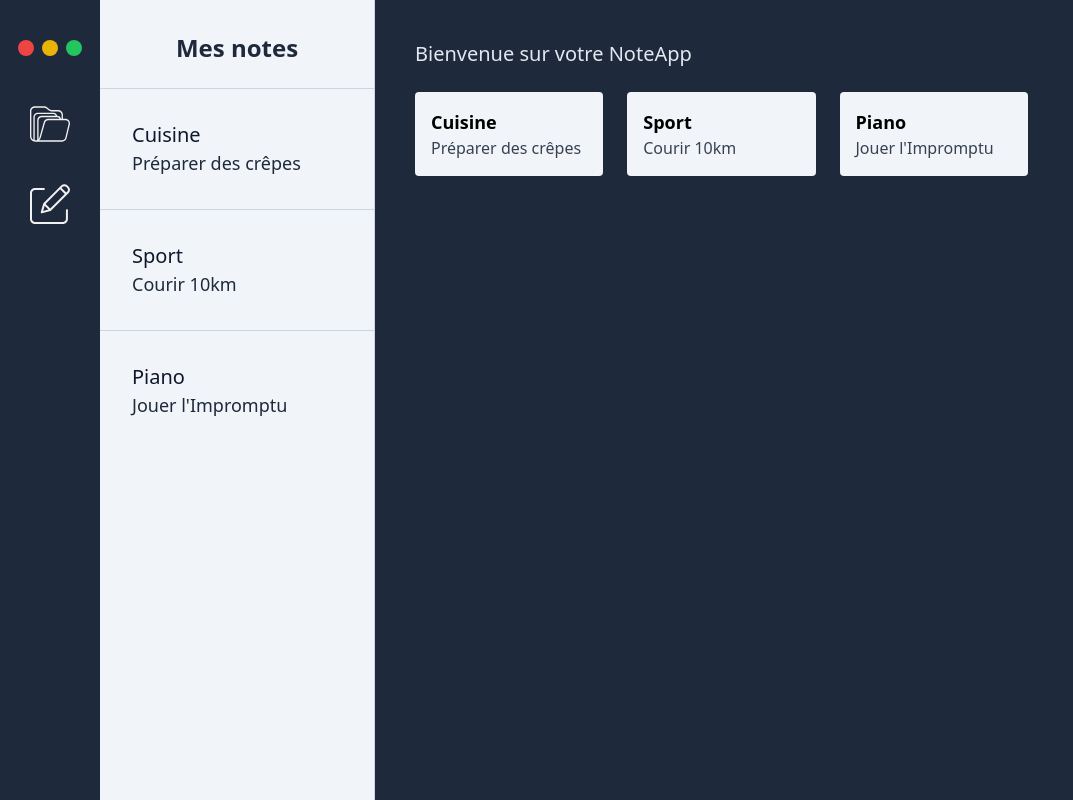
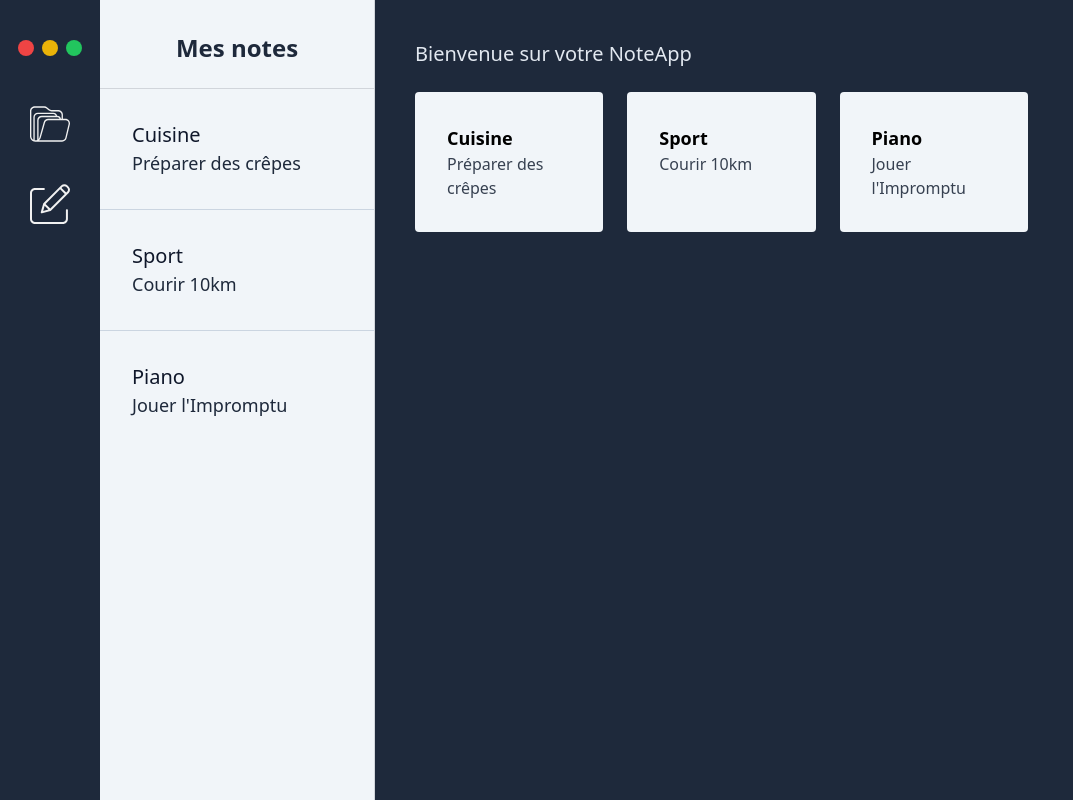
Before and after one commit to Maissane-abd/NoteApp, a React (Vite) app: page / in a window 1280 px wide. Shown: the whole page, without its empty margins (0-1073 px from the left). Built offline with nearby package versions, Linux system fonts and the light colour scheme.

Commit message:
update & delete a note

```diff
--- a/src/components/DisplayedNotes.jsx
+++ b/src/components/DisplayedNotes.jsx
@@ -1,7 +1,7 @@
 import { useSelector, useDispatch } from "react-redux"
 import { Link } from "react-router-dom"
 import { useNavigate, useParams } from "react-router-dom"
-
+import {deleteNote} from "../features/note"
 export default function DisplayedNote() {
   const notes = useSelector(state => state.notes)
   const dispatch = useDispatch()
--- a/src/components/Edit.jsx
+++ b/src/components/Edit.jsx
@@ -1,6 +1,7 @@
 import { useState, useEffect } from "react"
 import { useSelector, useDispatch } from "react-redux"
 import { nanoid } from "nanoid"
+import {addNoteFromUser, editNote} from "../features/note.js"
 import { useParams } from "react-router-dom"
 export default function Edit() {
   const dispatch = useDispatch()
@@ -17,6 +18,24 @@ export default function Edit() {
     bodyText: false,
   })
 
+  const {id} = useParams()
+
+  useEffect(() => {
+    if(id && notes.list) {
+      setInputsStates({
+        title: notes.list.find(note => note.id === id).title,
+        subtitle: notes.list.find(note => note.id === id).subtitle,
+        bodyText: notes.list.find(note => note.id === id).bodyText,
+      })
+    } else {
+      setInputsStates({
+        title: "",
+        subtitle: "",
+        bodyText: "",
+      })
+    }
+  }, [id])
+
   function handleSubmit(e) {
     e.preventDefault()
 
@@ -27,14 +46,16 @@ export default function Edit() {
         bodyText: false,
       })
 
-
+      if(id && notes.list) {
+        dispatch(editNote({...inputsStates, id}))
+      } else {
         dispatch(addNoteFromUser({ ...inputsStates, id: nanoid(8) }))
         setInputsStates({
           title: "",
           subtitle: "",
           bodyText: "",
         })
-
+      }
     }
     else {
       for(const [key, value] of Object.entries(inputsStates)) {
--- a/src/components/NotesList.jsx
+++ b/src/components/NotesList.jsx
@@ -3,6 +3,7 @@ import React from 'react';
 
 // Importation du hook useSelector de react-redux pour accéder à l'état du store Redux
 import { useSelector } from "react-redux";
+import { Link } from "react-router-dom"
 
 // Définition et exportation par défaut du composant fonctionnel NotesList
 export default function NotesList() {
@@ -20,24 +21,27 @@ return (
         </p>
 
         {/* Div pour afficher les notes */}
-        <div className='grid lg:grid-cols-2 xl:grid-cols-4 2xl:grid-cols-5 gap-6'>
+        <ul className='grid lg:grid-cols-2 xl:grid-cols-4 2xl:grid-cols-5 gap-6'>
 
             {/* Vérification de la présence de notes et affichage conditionnel */}
             {notes.list?.length > 0 && notes.list.map(note => (
 
               // Div pour chaque note avec des classes CSS pour le style
-                <div
+                <li
                 key={note.id}
                 className='bg-slate-100 hover:bg-slate-50 p-4 rounded cursor-pointer'>
 
                     {/* Titre de la note */}
-                    <p className='text-lg font-semibold'>{note.title}</p>
+                    <Link to={`/note/${note.id}`} className="block p-4 w-full h-full ">
+                <p className="text-lg font-semibold">{note.title}</p>
+
 
                     {/* Sous-titre de la note */}
-                    <p className='text-gray-700'>{note.subtitle}</p>
-                </div>
+                    <p className="text-gray-700">{note.subtitle}</p>
+              </Link>
+                </li>
             ))}
-        </div>
+        </ul>
     </div>
 );
 
--- a/src/features/note.js
+++ b/src/features/note.js
@@ -15,7 +15,18 @@ export const notes = createSlice({
         addNotesFromApi: (state, action) => {
             // Mise à jour de l'état avec les données reçues dans l'action
             state.list = action.payload;
-        }
+        },
+        addNoteFromUser: (state, action) => {
+            state.list.push(action.payload)
+          },
+          editNote: (state,action) => {
+            const noteToEditIndex = state.list.findIndex(note => note.id === action.payload.id)
+
+            state.list[noteToEditIndex] = action.payload
+          },
+        deleteNote: (state, action) => {
+            state.list = state.list.filter(note => note.id !== action.payload)
+          }
     }
 })
 
@@ -33,7 +44,7 @@ export function getNotesFromApi(action) {
 }
 
 // Exportation du réducteur addNotesFromApi pour qu'il puisse être utilisé
-export const { addNotesFromApi } = notes.actions;
+export const { addNotesFromApi, addNoteFromUser, editNote, deleteNote } = notes.actions;
 
 // Exportation du réducteur du slice "notes"
 export default notes.reducer;
```
